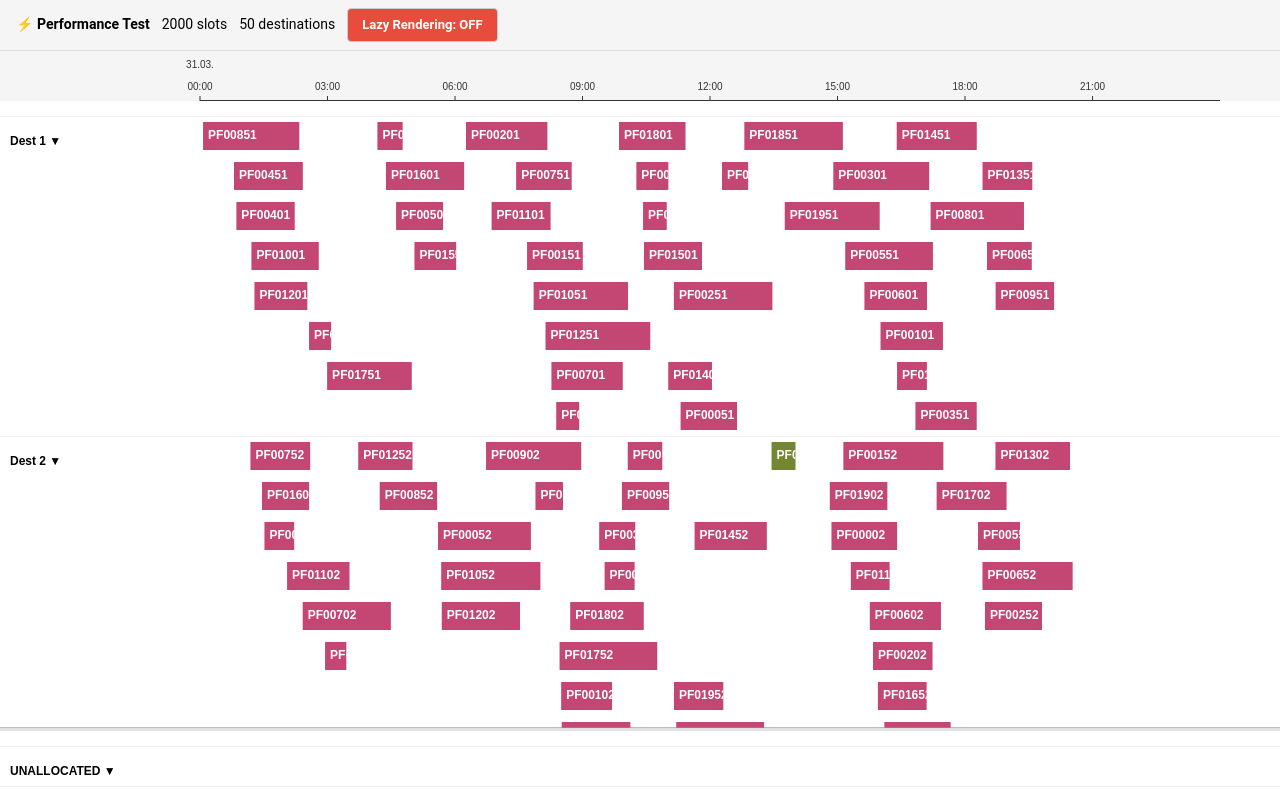
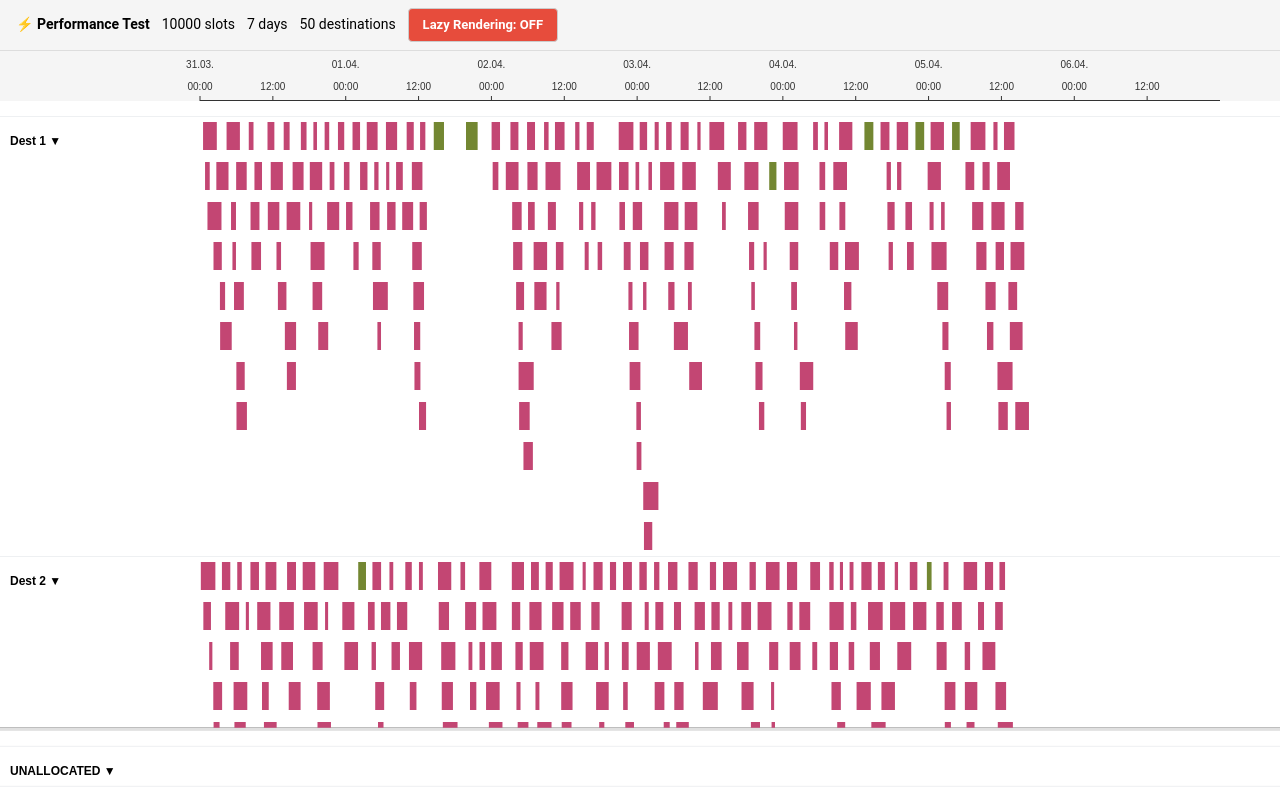
Before and after one commit to johannesbrandenburger/gantt-editor, a Vue app in the folder canvas-rewrite/: page /performance in a window 1280 px wide. Built offline with nearby package versions, Linux system fonts and the light colour scheme; a small style sheet from the web is missing.

Commit message:
multiple days in performance view

```diff
--- a/canvas-rewrite/src/pages/performance.vue
+++ b/canvas-rewrite/src/pages/performance.vue
@@ -5,6 +5,7 @@
             style="color: black; padding: 8px 16px; background: #f5f5f5; border-bottom: 1px solid #ddd; display: flex; gap: 12px; align-items: center; font-size: 14px; flex-shrink: 0;">
             <strong>⚡ Performance Test</strong>
             <span data-testid="total-slot-count">{{ slots.length }} slots</span>
+            <span>{{ numberOfDays }} days</span>
             <span>{{ numberOfDestinations }} destinations</span>
             <button
                 @click="toggleLazyRendering"
@@ -54,8 +55,18 @@ import type { GanttEditorSlot } from '../components/gantt-editor-lib/chart/types
 import GanttEditorComponent from '../components/GanttEditorComponentCanvas.vue';
 
 // Performance test parameters
-const numberOfSlots = 2000;
+const numberOfSlots = 10_000;
+const numberOfDays = 7;
 const numberOfDestinations = 50;
+
+function createDefaultTimeRange(): { start: Date; end: Date } {
+    const start = new Date();
+    start.setHours(0, 0, 0, 0);
+    const end = new Date(start);
+    end.setDate(end.getDate() + numberOfDays - 1);
+    end.setHours(23, 59, 59, 999);
+    return { start, end };
+}
 
 // Lazy rendering toggle
 const lazyRendering = ref(false);
@@ -63,9 +74,9 @@ const toggleLazyRendering = () => {
     lazyRendering.value = !lazyRendering.value;
 };
 
-// Time range: today 00:00 - 23:59
-const startTime = ref(new Date(new Date().setHours(0, 0, 0, 0)));
-const endTime = ref(new Date(new Date().setHours(23, 59, 59, 999)));
+const { start: defaultStart, end: defaultEnd } = createDefaultTimeRange();
+const startTime = ref(defaultStart);
+const endTime = ref(defaultEnd);
 
 // Generate destinations
 const destinations = reactive([
@@ -84,16 +95,16 @@ const destinationGroups = reactive([
     { id: 'unallocated', displayName: 'UNALLOCATED', heightPortion: 0.1 },
 ]);
 
-// Generate many slots
+// Generate many slots spread across the visible [startTime, endTime] range (multiple days)
 const generateSlots = (count: number): GanttEditorSlot[] => {
-    const dayStart = startTime.value.getTime();
-    const dayEnd = endTime.value.getTime();
-    const dayRange = dayEnd - dayStart;
+    const rangeStartMs = startTime.value.getTime();
+    const rangeEndMs = endTime.value.getTime();
+    const rangeMs = rangeEndMs - rangeStartMs;
 
     return Array.from({ length: count }, (_, index) => {
-        const slotStartMs = dayStart + Math.random() * dayRange * 0.8;
+        const slotStartMs = rangeStartMs + Math.random() * rangeMs * 0.8;
         const duration = 30 * 60 * 1000 + Math.random() * 2 * 60 * 60 * 1000; // 30min - 2.5h
-        const slotEndMs = Math.min(slotStartMs + duration, dayEnd);
+        const slotEndMs = Math.min(slotStartMs + duration, rangeEndMs);
 
         const destIndex = index % numberOfDestinations;
         const flightNumber = `PF${String(index + 1).padStart(5, '0')}`;
```
